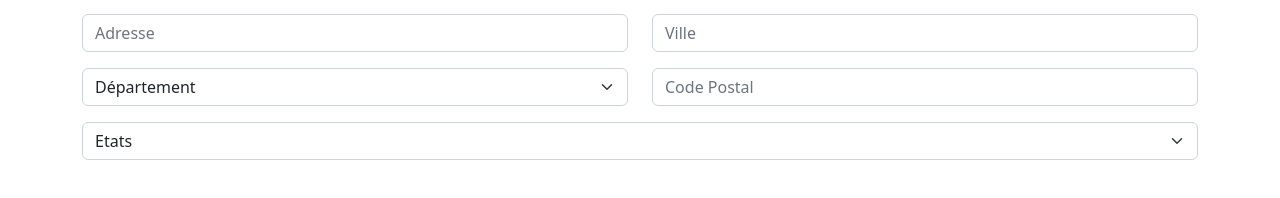
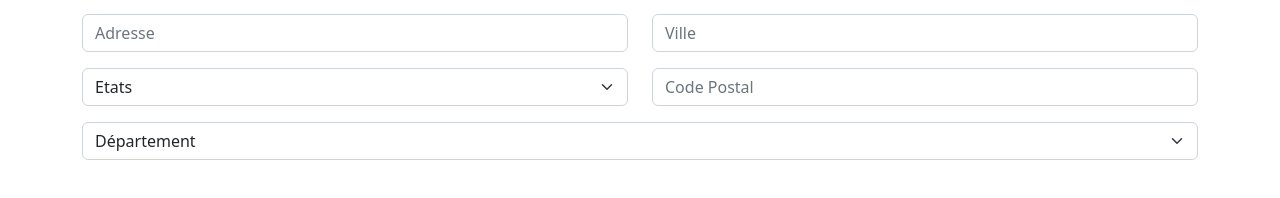
Before and after one commit to polzocr/P-14, a React (Create React App) app: page / in a window 1280 px wide. Shown: the part 578-776 px from the top of the page. Built offline with nearby package versions, Linux system fonts and the light colour scheme.

Commit message:
plugin css

```diff
--- a/src/components/Formulaire/index.jsx
+++ b/src/components/Formulaire/index.jsx
@@ -21,9 +21,9 @@ export default function Formulaire(){
         starter_date: '',
         adress: '',
         city: '',
-        state: 'Alabama',
+        state: '',
         zip_code: '',
-        department: 'Sales'
+        department: ''
     })
 
     const [validated, setValidated] = useState(false);
@@ -107,7 +107,7 @@ export default function Formulaire(){
                 <Row>
                     <Col md='6'>
                         <Form.Group className="mb-3" controlId="department" >
-                            <Selection elements={departments} title='Département' name='department' onChange={handleChange} />
+                            <Selection elements={states} title='Etats' name='state' onChange={handleChange} />
                         </Form.Group>
                     </Col>
                     <Col md='6'>
@@ -119,7 +119,7 @@ export default function Formulaire(){
                 <Row>
                     <Col>
                         <Form.Group className="mb-3" controlId="state" >
-                            <Selection elements={states} title='Etats' name='state' onChange={handleChange} />
+                            <Selection elements={departments} title='Département' name='department' onChange={handleChange} />
                         </Form.Group>
                     </Col>
                 </Row>
--- a/src/components/Selection/index.css
+++ b/src/components/Selection/index.css
@@ -17,7 +17,7 @@
     appearance: none;
 }
 
-select {
+.select-plug {
     margin: 0;
     font-family: inherit;
     font-size: inherit;
@@ -26,6 +26,10 @@ select {
     text-transform: none;
 }
 
-select:not(:-internal-list-box) {
-    overflow: visible !important;
+.select-plug:focus {
+    color: #212529;
+    background-color: #fff;
+    border-color: #86b7fe;
+    outline: 0;
+    box-shadow: 0 0 0 0.25rem rgba(13, 110, 253, 0.25);
 }
--- a/src/components/Selection/index.jsx
+++ b/src/components/Selection/index.jsx
@@ -5,8 +5,8 @@ export default function Selection({ elements, title, name, onChange }){
         <>
             <select name={name} onChange={onChange} aria-label={`Choisir ${name}`} className="select-plug">
                 <option>{title}</option>
-                {elements.map(element => (
-                    <option value={element} key={element}>{element}</option>
+                {elements.map((element, index) => (
+                    <option value={element} key={`${element}-${index}`}>{element}</option>
                 ))}
             </select>
         </>
```
